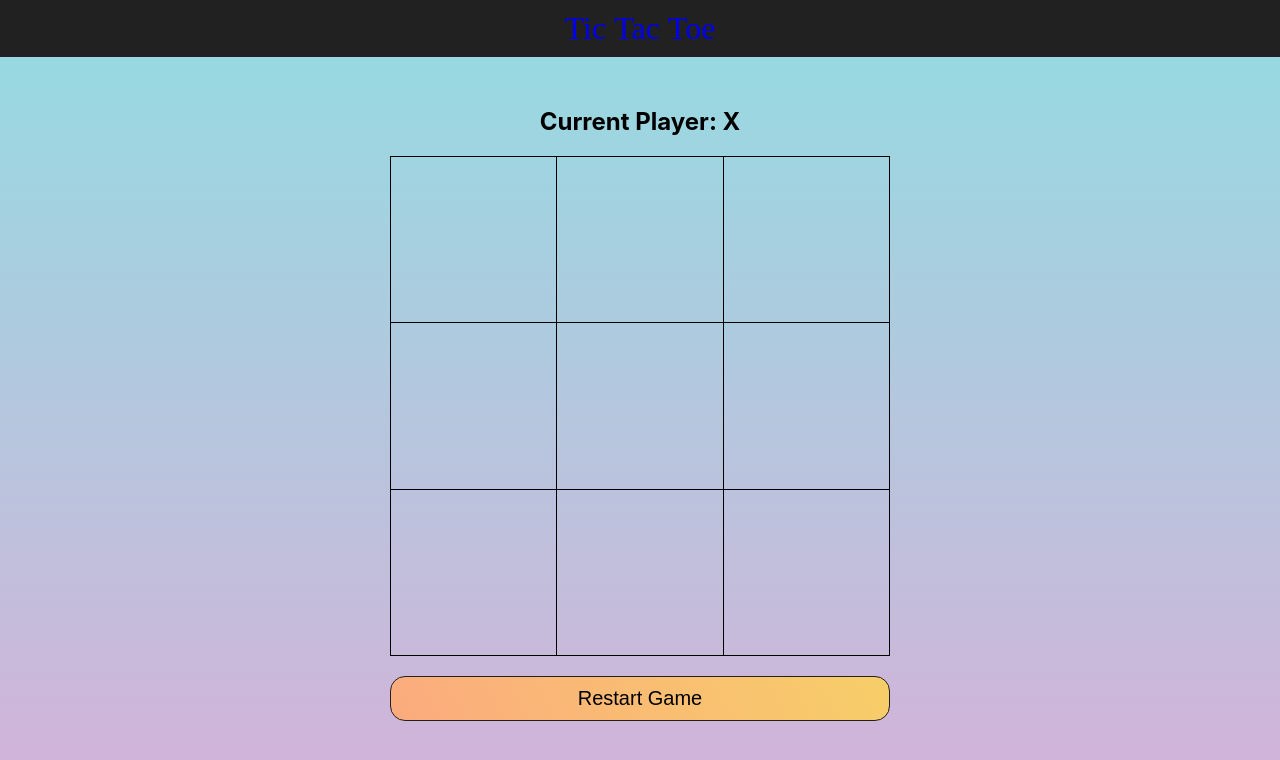
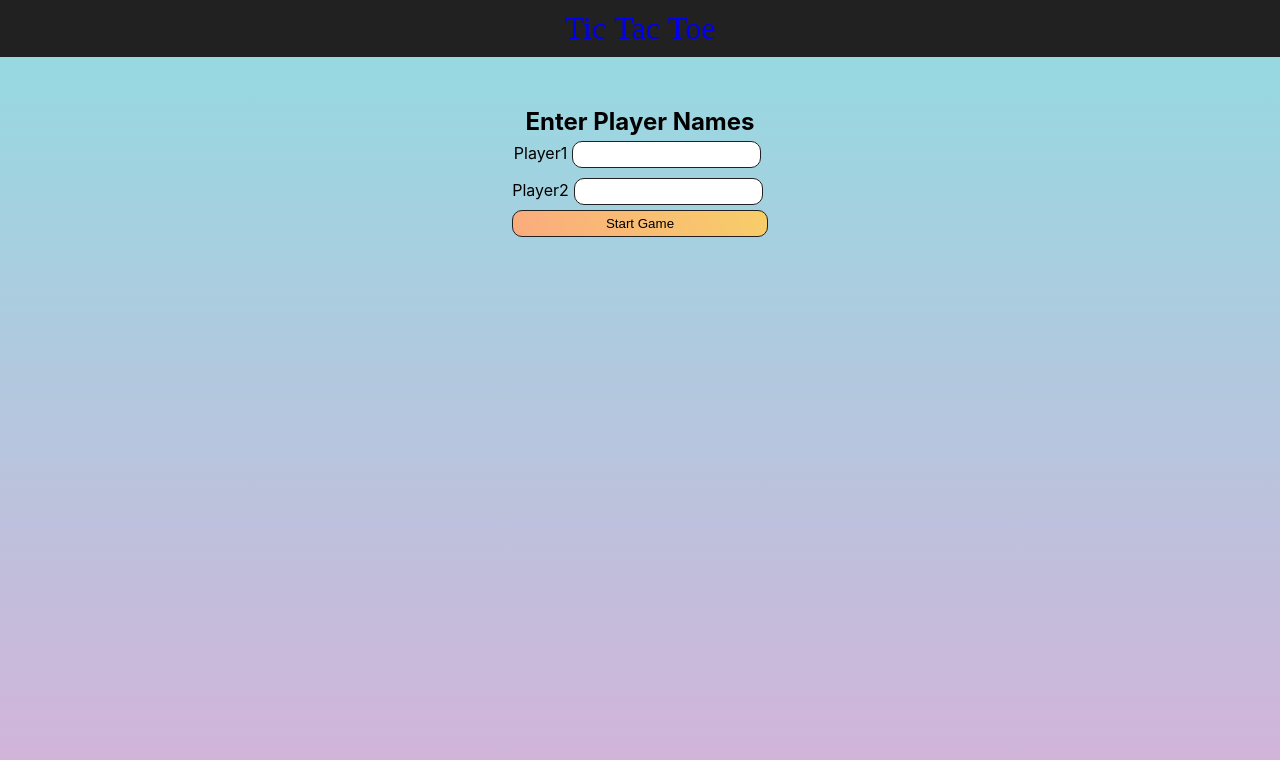
Before and after one commit to alexanderfilip1/tic-tac-toe, a React (Create React App) app: page / in a window 1280 px wide. Shown: the top 760 px of the page. Built offline with nearby package versions, Linux system fonts and the light colour scheme; a web font is replaced by a local one.

Commit message:
Implement player set functionality

```diff
--- a/src/components/Game.jsx
+++ b/src/components/Game.jsx
@@ -7,6 +7,9 @@ export default function Game() {
   const [currentPlayer, setCurrentPlayer] = useState("X");
   const [winner, setWinner] = useState(null);
   const [isDraw, setIsDraw] = useState(false);
+  const [player1, setPlayer1] = useState("");
+  const [player2, setPlayer2] = useState("");
+  const [isGameStarted, setIsGameStarted] = useState(false);
 
   const winningCombinations = [
     [0, 1, 2],
@@ -41,51 +44,126 @@ export default function Game() {
     const newMoves = [...moves];
     newMoves[index] = currentPlayer;
 
-    let storedMoves = JSON.parse(localStorage.getItem("moves")) || [];
-    storedMoves.push({ index: index, player: currentPlayer });
-    localStorage.setItem("moves", JSON.stringify(storedMoves));
+    const storedState = {
+      moves: newMoves,
+      currentPlayer: currentPlayer === "X" ? "O" : "X",
+      winner: checkWinner(newMoves),
+      isDraw: !newMoves.includes(""),
+      player1,
+      player2,
+      isGameStarted: true,
+    };
+
+    if (storedState.winner) {
+      storedState.winner = currentPlayer;
+    }
+
+    localStorage.setItem("gameState", JSON.stringify(storedState));
 
     setMoves(newMoves);
-    const gameWinner = checkWinner(newMoves);
+    setCurrentPlayer(storedState.currentPlayer);
+    setWinner(storedState.winner);
+    setIsDraw(storedState.isDraw);
+  };
 
-    if (gameWinner) {
-      setWinner(gameWinner);
-    } else if (!newMoves.includes("")) {
-      setIsDraw(true);
-    } else {
-      setCurrentPlayer(currentPlayer === "X" ? "O" : "X");
+  useEffect(() => {
+    const savedState = JSON.parse(localStorage.getItem("gameState"));
+    if (savedState) {
+      setMoves(savedState.moves);
+      setCurrentPlayer(savedState.currentPlayer);
+      setWinner(savedState.winner);
+      setIsDraw(savedState.isDraw);
+      setPlayer1(savedState.player1);
+      setPlayer2(savedState.player2);
+      setIsGameStarted(savedState.isGameStarted);
+    }
+  }, []);
+
+  const handleStartGame = () => {
+    if (player1 && player2) {
+      const initialState = {
+        moves: Array(gameTable.length).fill(""),
+        currentPlayer: "X",
+        winner: null,
+        isDraw: false,
+        player1,
+        player2,
+        isGameStarted: true,
+      };
+      localStorage.setItem("gameState", JSON.stringify(initialState));
+      setIsGameStarted(true);
     }
   };
 
-  useEffect(() => {
-    const savedMoves = JSON.parse(localStorage.getItem("moves"));
-    if (savedMoves && savedMoves.length > 0) {
-      const newMoves = Array(gameTable.length).fill("");
-      savedMoves.forEach((move) => {
-        newMoves[move.index] = move.player;
-      });
-      setMoves(newMoves);
-      const lastMove = savedMoves[savedMoves.length - 1];
-      setCurrentPlayer(lastMove.player === "X" ? "O" : "X");
-      const gameWinner = checkWinner(newMoves);
-      if (gameWinner) {
-        setWinner(gameWinner);
-      } else if (!newMoves.includes("")) {
-        setIsDraw(true);
-      }
-    }
-  }, []);
+  const handleRestartGame = () => {
+    const initialState = {
+      moves: Array(gameTable.length).fill(""),
+      currentPlayer: "X",
+      winner: null,
+      isDraw: false,
+      player1,
+      player2,
+      isGameStarted: true,
+    };
+    localStorage.setItem("gameState", JSON.stringify(initialState));
+    setMoves(Array(gameTable.length).fill(""));
+    setCurrentPlayer("X");
+    setWinner(null);
+    setIsDraw(false);
+    setIsGameStarted(true);
+  };
+
+  const handleChangePlayers = () => {
+    setMoves(Array(gameTable.length).fill(""));
+    setCurrentPlayer("X");
+    setWinner(null);
+    setIsDraw(false);
+    setIsGameStarted(false);
+    localStorage.removeItem("gameState");
+  };
 
   return (
     <>
       <main className="main">
+        {!isGameStarted ? (
+          <section className="name__inputSection">
+            <h1>Enter Player Names</h1>
+            <div className="name__inputs">
+              <label htmlFor="player1">
+                Player1
+                <input
+                  type="text"
+                  id="player1"
+                  className="input"
+                  value={player1}
+                  onChange={(e) => setPlayer1(e.target.value)}
+                />
+              </label>
+              <label htmlFor="player2">
+                Player2
+                <input
+                  type="text"
+                  id="player2"
+                  className="input"
+                  value={player2}
+                  onChange={(e) => setPlayer2(e.target.value)}
+                />
+              </label>
+            </div>
+            <button onClick={handleStartGame} className="setNameBtn">
+              Start Game
+            </button>
+          </section>
+        ) : (
           <section className="main__gameSection">
             <h1>
               {winner
-              ? `Winner: ${winner}`
+                ? `Winner: ${winner === "X" ? player1 : player2}`
                 : isDraw
                 ? "It's a draw!"
-              : `Current Player: ${currentPlayer}`}
+                : `Current Player: ${
+                    currentPlayer === "X" ? player1 : player2
+                  }`}
             </h1>
             <table className="game__table">
               <tbody>
@@ -111,20 +189,22 @@ export default function Game() {
                 })}
               </tbody>
             </table>
+            <div className="buttons">
+              <button type="button" className="btn" onClick={handleRestartGame}>
+                Restart Game
+              </button>
+              {(winner || isDraw) && (
                 <button
                   type="button"
-            className="restartBtn"
-            onClick={() => {
-              localStorage.removeItem("moves");
-              setMoves(Array(gameTable.length).fill(""));
-              setCurrentPlayer("X");
-              setWinner(null);
-              setIsDraw(false);
-            }}
+                  className="btn"
+                  onClick={handleChangePlayers}
                 >
-            Restart Game
+                  Change Players
                 </button>
+              )}
+            </div>
           </section>
+        )}
       </main>
     </>
   );
--- a/src/components/assets/css/TicTacToe.css
+++ b/src/components/assets/css/TicTacToe.css
@@ -38,7 +38,7 @@
   text-align: center;
 }
 
-.restartBtn {
+.btn {
   background-color: #fbab7e;
   background-image: linear-gradient(62deg, #fbab7e 0%, #f7ce68 100%);
   border: 1px solid #212121;
@@ -48,3 +48,37 @@
   width: 500px;
   cursor: pointer;
 }
+.btn:hover {
+  background-color: red;
+}
+
+.buttons {
+  display: flex;
+  flex-direction: column;
+  gap: 10px;
+}
+
+.name__inputSection {
+  text-align: center;
+  max-width: 400px;
+}
+
+.input {
+  border: 1px solid #212121;
+  border-radius: 10px;
+  padding: 5px;
+  margin: 5px;
+}
+.name__inputs {
+  display: flex;
+  flex-direction: column;
+}
+
+.setNameBtn {
+  width: 100%;
+  padding: 5px;
+  border-radius: 10px;
+  background-color: #fbab7e;
+  background-image: linear-gradient(62deg, #fbab7e 0%, #f7ce68 100%);
+  border: 1px solid #212121;
+}
```
Lines whose indentation alone changed are shown as unchanged.
